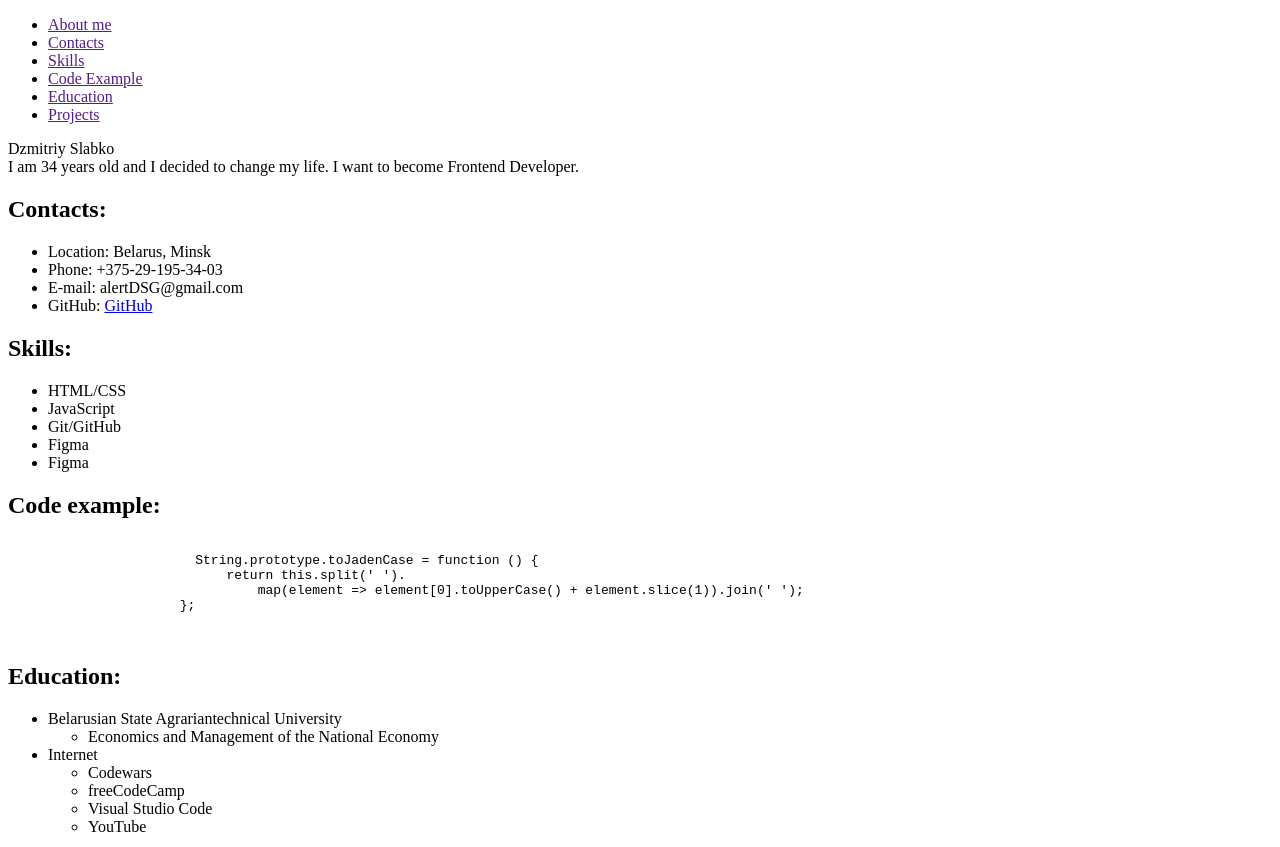
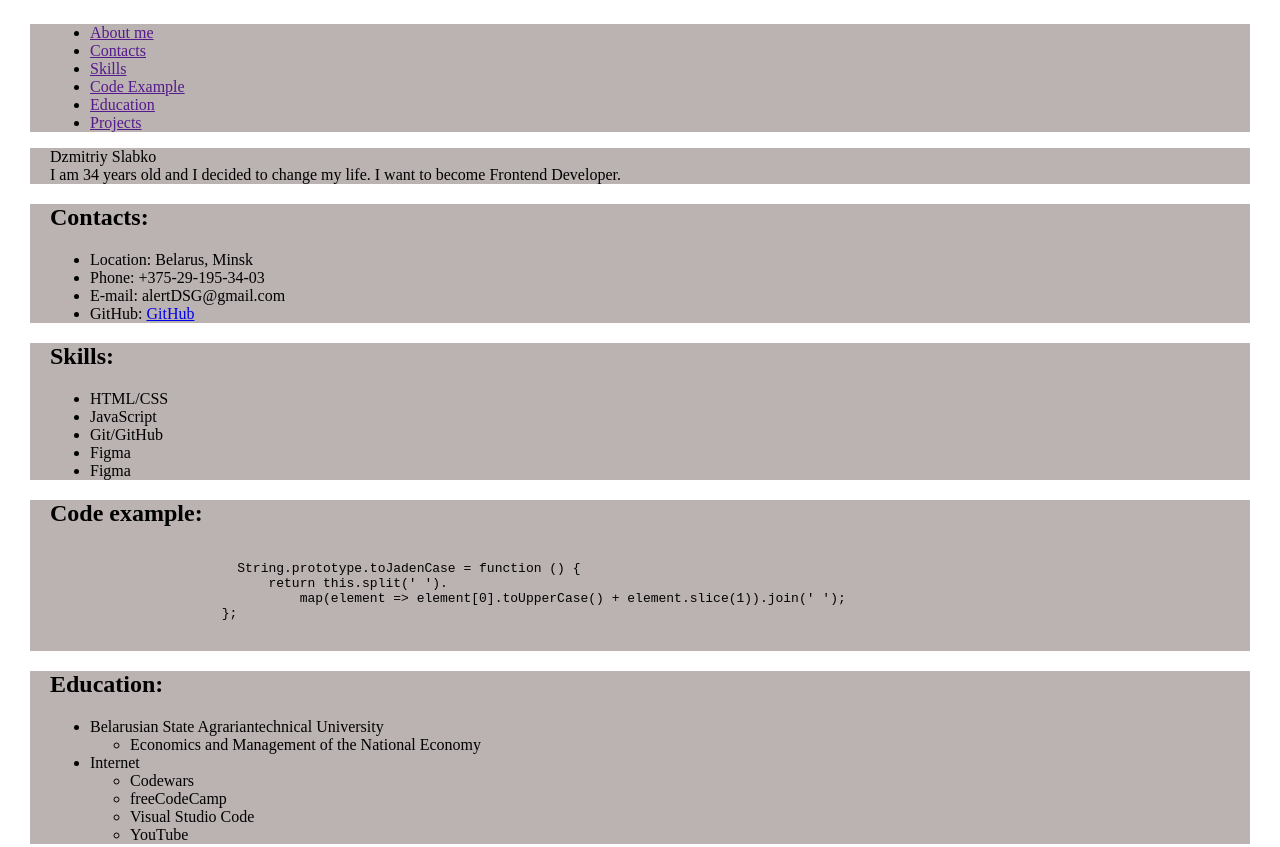
Before and after one commit to AlertDSG/rsschool-cv, a plain HTML site: page index.html in a window 1280 px wide. Shown: the top 847 px of the page. Drawn offline with Linux system fonts and the light colour scheme.

Commit message:
feat: add new file and add link and add some styles and fix one block in html

```diff
--- /dev/null
+++ b/ctyle.css
@@ -0,0 +1,12 @@
+.wrapper {
+    min-height: 100%;
+    overflow: hidden;
+    display: flex;
+    flex-direction: column;
+}
+.container {
+    max-width: 1180px;
+    margin: 0 auto;
+    padding: 0 20px;
+    background: #bbb2b2;
+}
--- a/index.html
+++ b/index.html
@@ -4,6 +4,7 @@
     <meta charset="UTF-8">
     <meta http-equiv="X-UA-Compatible" content="IE=edge">
     <meta name="viewport" content="width=device-width, initial-scale=1.0">
+    <link rel="stylesheet" href="./ctyle.css">
     <title>CV</title>
 </head>
 <body>
@@ -24,10 +25,12 @@
         </header>
         <main class="main">
             <section class="about">
-                <div class="about__foto"></div>
-                <div class="about__content">
-                    <div class="about__name">Dzmitriy Slabko</div>
-                    <div class="about__text">I am 34 years old and I decided to change my life. I want to become Frontend Developer.</div>
+                <div class="container">
+                    <div class="about__foto"></div>
+                    <div class="about__content">
+                        <div class="about__name">Dzmitriy Slabko</div>
+                        <div class="about__text">I am 34 years old and I decided to change my life. I want to become Frontend Developer.</div>
+                    </div>
                 </div>
             </section>
             <section class="contacts">
```
